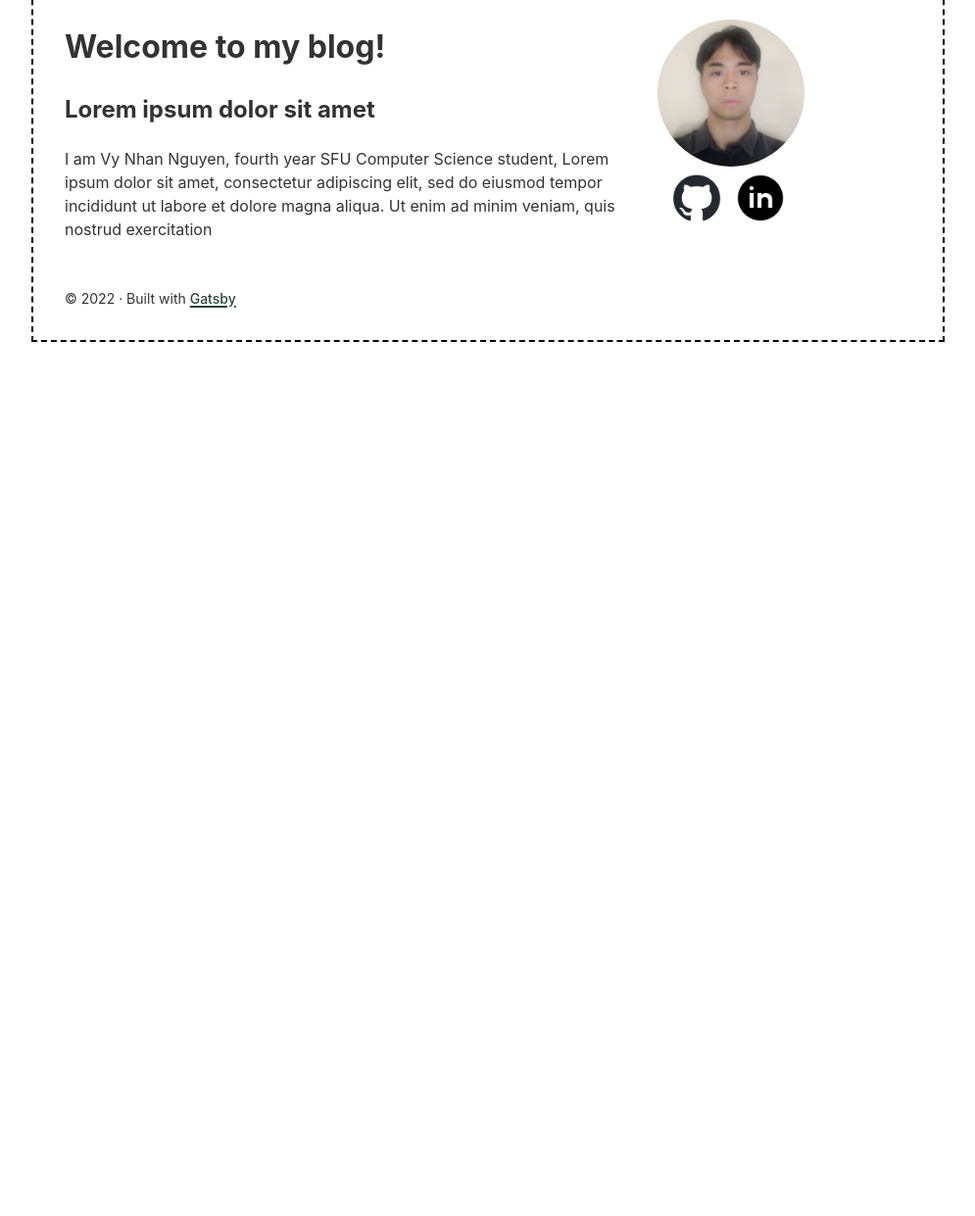
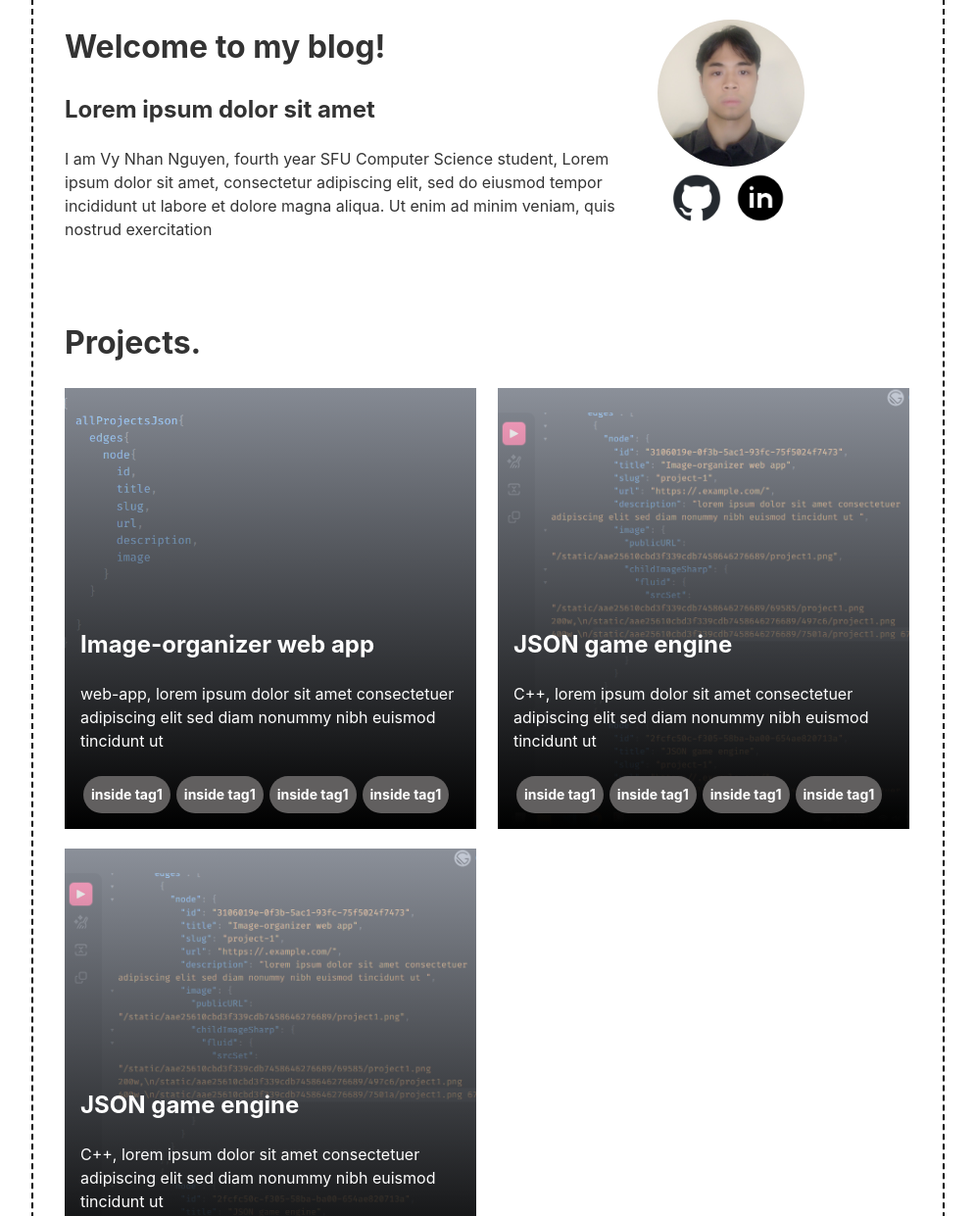
Before and after one commit to NhVNgn/nhanvyn, a Gatsby site: page / in a window 1280 px wide. Shown: the part 172-1413 px from the top of the page at 98% size, without its empty margins (142-1137 px from the left). Before the commit the page ends 800 px from the top, so only its background shows below. Built offline with nearby package versions, Linux system fonts and the light colour scheme; Gatsby itself is replaced by a stand-in of ours.

Commit message:
created GraphQL query for querying projects' data

```diff
--- a/gatsby-config.js
+++ b/gatsby-config.js
@@ -16,6 +16,26 @@ module.exports = {
   },
   plugins: [
     `gatsby-plugin-image`,
+    `gatsby-plugin-sharp`,
+    `gatsby-transformer-sharp`,
+
+    {
+      resolve: `gatsby-source-filesystem`,
+      options: {
+        name: `project`,
+        path: `${__dirname}/projects`,
+      },
+    },
+    `gatsby-transformer-json`,
+
+
+    {
+      resolve: `gatsby-source-filesystem`,
+      options: {
+        name: `image`,
+        path: `${__dirname}/projects/image`,
+      },
+    },
     {
       resolve: `gatsby-source-filesystem`,
       options: {
@@ -23,8 +43,6 @@ module.exports = {
         path: `${__dirname}/src/images`,
       },
     },
-    `gatsby-transformer-sharp`,
-    `gatsby-plugin-sharp`,
     {
       resolve: `gatsby-plugin-manifest`,
       options: {
@@ -39,5 +57,6 @@ module.exports = {
         icon: `src/images/gatsby-icon.png`, // This path is relative to the root of the site.
       },
     },
+
   ],
 }
--- a/package.json
+++ b/package.json
@@ -10,6 +10,7 @@
     "gatsby-plugin-manifest": "^5.3.1",
     "gatsby-plugin-sharp": "^5.3.2",
     "gatsby-source-filesystem": "^5.3.1",
+    "gatsby-transformer-json": "^5.3.0",
     "gatsby-transformer-sharp": "^5.3.1",
     "react": "^18.2.0",
     "react-dom": "^18.2.0"
--- /dev/null
+++ b/projects/projects.json
@@ -0,0 +1,43 @@
+[
+  {
+    "title": "Image-organizer web app",
+    "slug": "project-1",
+    "url": "https://.example.com/",
+    "image": "./image/project1.png",
+    "description": "web-app, lorem ipsum dolor sit amet consectetuer adipiscing elit sed diam nonummy nibh euismod tincidunt ut ",
+    "tag": [
+      "React",
+      "JavaScript",
+      "Tensorflow",
+      "Firebase"
+    ]
+  },
+  {
+    "title": "JSON game engine",
+    "slug": "project-1",
+    "url": "https://.example.com/",
+    "image": "./image/project2.png",
+    "description": "C++, lorem ipsum dolor sit amet consectetuer adipiscing elit sed diam nonummy nibh euismod tincidunt ut ",
+    "tag": [
+      "C++",
+      "CMake",
+      "GoogleTest",
+      "SocketProgramming",
+      "Boost"
+    ]
+  },
+  {
+    "title": "JSON game engine",
+    "slug": "project-1",
+    "url": "https://.example.com/",
+    "image": "./image/project2.png",
+    "description": "C++, lorem ipsum dolor sit amet consectetuer adipiscing elit sed diam nonummy nibh euismod tincidunt ut ",
+    "tag": [
+      "C++",
+      "CMake",
+      "GoogleTest",
+      "SocketProgramming",
+      "Boost"
+    ]
+  }
+]
--- a/src/components/about.js
+++ b/src/components/about.js
@@ -28,15 +28,13 @@ const About = () => {
 
         <div className="social-icons">
           <a href="https://github.com/NhVNgn">
-            <StaticImage src="../images/github-mark.png" style={iconStyles} alt="My picture" />
+            <StaticImage src="../../static/github-mark.png" style={iconStyles} alt="My picture" />
           </a>
           <a href="https://www.linkedin.com/in/nhan-vy-nguyen-50635716a/">
-            <StaticImage src="../images/linkedIn-icon.png" style={iconStyles} alt="My picture" />
+            <StaticImage src="../../static/linkedIn-icon.png" style={iconStyles} alt="My picture" />
           </a>
         </div>
       </div>
-
-
     </div>
   )
 };
--- /dev/null
+++ b/src/components/projects.css
@@ -0,0 +1,53 @@
+.projectSection {
+  padding-top: 5%;
+}
+
+.gridContainer {
+  display: grid;
+
+  grid-template-columns: auto auto;
+
+  gap: 20px;
+}
+
+
+.projectWrapper {
+
+  max-width: 420px;
+  max-height: 100%;
+}
+
+.projectImage {
+  position: relative;
+}
+
+.projectContent {
+  position: absolute;
+  bottom: 8px;
+  left: 16px;
+  color: white;
+}
+
+.tagContainer {
+  display: flex;
+  flex-wrap: wrap;
+  width: 100%;
+
+}
+
+.tag {
+  /* border: 1px dashed rgb(255, 255, 255); */
+  background: #615f5f;
+  border-radius: 20px;
+  margin: 8px 3px;
+  line-height: 30px;
+  font-weight: bold;
+  font-size: 14px;
+}
+
+.tag>h4 {
+  margin-left: 8px;
+  margin-right: 8px;
+  margin-top: 4px;
+  margin-bottom: 4px;
+}
--- /dev/null
+++ b/src/components/projects.js
@@ -0,0 +1,144 @@
+import * as React from "react"
+import { Link, graphql, useStaticQuery } from "gatsby"
+import { StaticImage, GatsbyImage, getImage } from "gatsby-plugin-image"
+
+import "./projects.css"
+
+
+const imgStyles = {
+  width: '420px',
+  height: '450px',
+};
+
+const gradientStyles = {
+  position: 'absolute',
+  inset: '0 0 0 0',
+  background: 'linear-gradient(to bottom, rgba(255, 255, 255, 0.45), black)',
+}
+
+
+const Projects = () => {
+  const data = useStaticQuery(graphql`
+    {
+      allProjectsJson{
+        edges{
+          node{
+            id,
+            title,
+            slug,
+            url,
+            description,
+            image{
+              publicURL,
+              childImageSharp{
+                gatsbyImageData
+              }
+            }
+          }
+        }
+
+      }
+    }
+  `);
+
+  const projects = data.allProjectsJson.edges;
+  console.log(projects);
+
+
+  return (
+    <div className="projectSection">
+      <h1> Projects.</h1>
+
+
+      <div className="gridContainer">
+        {/* <div className="projectWrapper">
+          <div className="projectImage">
+            <StaticImage src="../images/sea.jpg" alt="project image" style={imgStyles} />
+            <div className="Gradient" style={gradientStyles} />
+
+            <div className="projectContent">
+              <h2>Project title</h2>
+              <p> lorem ipsum dolor sit amet consectetuer adipiscing elit sed do eiusmod tempor incididunt ut labore </p>
+
+              <div className="tagContainer">
+                <div className="tag">
+                  <h4>inside tag1</h4>
+                </div>
+
+                <div className="tag">
+                  <h4>inside tag1</h4>
+                </div>
+                <div className="tag">
+                  <h4>inside tag1</h4>
+                </div>
+                <div className="tag">
+                  <h4>inside tag1</h4>
+                </div>
+
+
+              </div>
+            </div>
+          </div>
+        </div> */}
+        {
+          projects.map(({ node: project }, index) => {
+            const title = project.title;
+            const description = project.description;
+            const imageData = getImage(project.image);
+            console.log(imageData);
+            return (
+              <div className="projectWrapper" key={index}>
+                <div className="projectImage">
+                  {/* <StaticImage src="../images/sea.jpg" alt="project image" style={imgStyles} /> */}
+
+                  <GatsbyImage image={imageData} alt="project image" style={imgStyles} />
+                  <div className="Gradient" style={gradientStyles} />
+
+                  <div className="projectContent">
+                    <h2>{title}</h2>
+                    <p> {description} </p>
+
+                    <div className="tagContainer">
+                      <div className="tag">
+                        <h4>inside tag1</h4>
+                      </div>
+
+                      <div className="tag">
+                        <h4>inside tag1</h4>
+                      </div>
+                      <div className="tag">
+                        <h4>inside tag1</h4>
+                      </div>
+                      <div className="tag">
+                        <h4>inside tag1</h4>
+                      </div>
+
+
+                    </div>
+                  </div>
+                </div>
+              </div>
+            )
+          })
+        }
+
+
+
+
+      </div>
+
+
+
+
+
+
+
+
+
+    </div>
+
+
+  )
+};
+
+export default Projects;
--- a/src/pages/index.js
+++ b/src/pages/index.js
@@ -6,77 +6,13 @@ import Layout from "../components/layout"
 import Seo from "../components/seo"
 import * as styles from "../components/index.module.css"
 import About from '../components/about'
-
-
-const links = [
-  {
-    text: "Tutorial",
-    url: "https://www.gatsbyjs.com/docs/tutorial",
-    description:
-      "A great place to get started if you're new to web development. Designed to guide you through setting up your first Gatsby site.",
-  },
-  {
-    text: "Examples",
-    url: "https://github.com/gatsbyjs/gatsby/tree/master/examples",
-    description:
-      "A collection of websites ranging from very basic to complex/complete that illustrate how to accomplish specific tasks within your Gatsby sites.",
-  },
-  {
-    text: "Plugin Library",
-    url: "https://www.gatsbyjs.com/plugins",
-    description:
-      "Learn how to add functionality and customize your Gatsby site or app with thousands of plugins built by our amazing developer community.",
-  },
-  {
-    text: "Build and Host",
-    url: "https://www.gatsbyjs.com/cloud",
-    description:
-      "Now you’re ready to show the world! Give your Gatsby site superpowers: Build and host on Gatsby Cloud. Get started for free!",
-  },
-]
-
-const samplePageLinks = [
-  {
-    text: "Page 2",
-    url: "page-2",
-    badge: false,
-    description:
-      "A simple example of linking to another page within a Gatsby site",
-  },
-  { text: "TypeScript", url: "using-typescript" },
-  { text: "Server Side Rendering", url: "using-ssr" },
-  { text: "Deferred Static Generation", url: "using-dsg" },
-]
-
-const moreLinks = [
-  { text: "Join us on Discord", url: "https://gatsby.dev/discord" },
-  {
-    text: "Documentation",
-    url: "https://gatsbyjs.com/docs/",
-  },
-  {
-    text: "Starters",
-    url: "https://gatsbyjs.com/starters/",
-  },
-  {
-    text: "Showcase",
-    url: "https://gatsbyjs.com/showcase/",
-  },
-  {
-    text: "Contributing",
-    url: "https://www.gatsbyjs.com/contributing/",
-  },
-  { text: "Issues", url: "https://github.com/gatsbyjs/gatsby/issues" },
-]
-
-const utmParameters = `?utm_source=starter&utm_medium=start-page&utm_campaign=default-starter`
-
+import Projects from '../components/projects'
 
 
 const IndexPage = () => (
   <Layout>
     <About />
-
+    <Projects/>
 
   </Layout>
 )
```
Also changed, not shown: projects/image/project1.png (added), projects/image/project2.png (added), src/components/experience.js (added), src/images/sea.jpg (added), static/avatar.jpg (added), static/example.png (added), static/gatsby-icon.png (added), static/github-mark.png (added), static/linkedIn-icon.png (added), static/sea.jpg (added), 1 other file.
